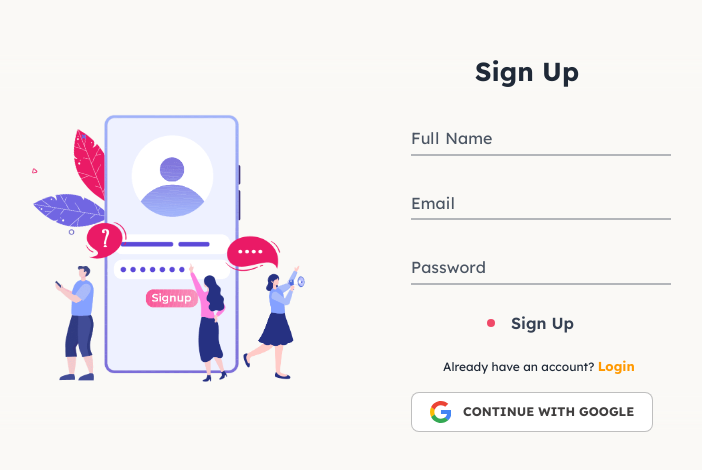
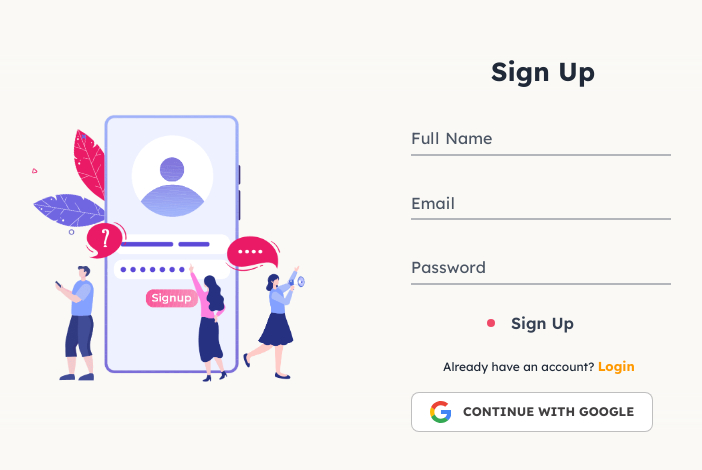
Before and after one commit to hshehriyaralam/MoneyMinder, a React (Vite) app: page /SignUp in a window 1280 px wide. Shown: the part 262-732 px from the top of the page, without its empty margins (245-947 px from the left). Built offline with nearby package versions, Linux system fonts and the light colour scheme; no server answers.

Commit message:
solve heading issue

```diff
--- a/src/Components/layout/LoginForm.jsx
+++ b/src/Components/layout/LoginForm.jsx
@@ -105,7 +105,7 @@ const handleGoogleLogin = () => {
 
       {/* Right Side - Form */}
       <div className="md:w-1/2 py-4 px-4 mx-auto mt-0 overflow-y-auto max-h-screen">
-         <h2 className="text-[#1f2937] text-[26px] font-bold text-center md:text-left md:ml-16">
+         <h2 className="text-[#1f2937] text-[26px] font-bold text-center md:text-left md:ml-20">
   Login
 </h2>
 
--- a/src/Components/layout/SinUpForm.jsx
+++ b/src/Components/layout/SinUpForm.jsx
@@ -110,7 +110,7 @@ const handleGoogleLogin = () => {
       </div>
 
       <div className="md:w-1/2  md:px-4 mx-auto  overflow-y-auto max-h-screen">
-       <h2 className="text-[#1f2937] text-[26px] font-bold text-center md:text-left md:ml-16">
+       <h2 className="text-[#1f2937] text-[26px] font-bold text-center md:text-left md:ml-20">
   Sign Up
 </h2>
 
```
